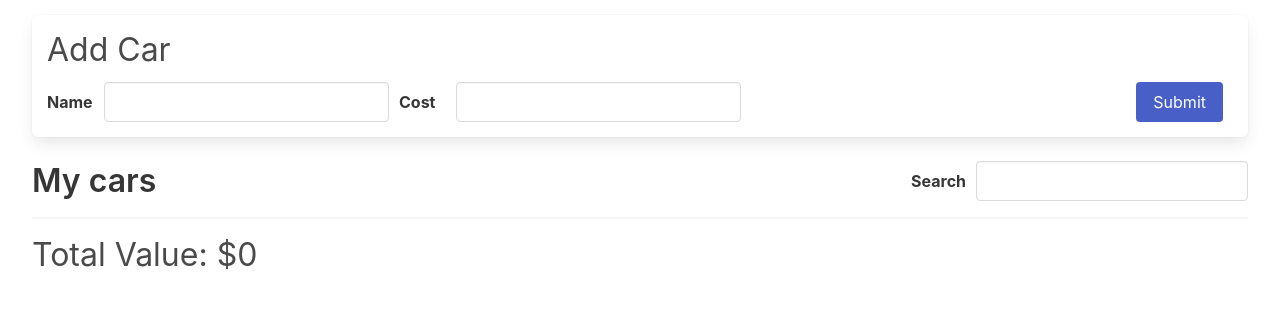
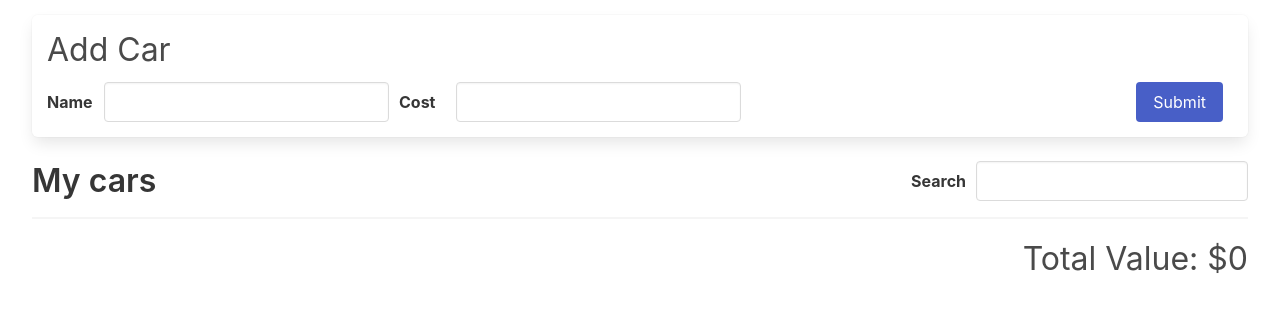
Before and after one commit to LJBL22/cars, a React (Vite) app: page / in a window 1280 px wide. Shown: the top 312 px of the page. Built offline with nearby package versions, Linux system fonts and the light colour scheme.

Commit message:
~U341 total cost by filter & reduce

```diff
--- a/src/components/CarValue.jsx
+++ b/src/components/CarValue.jsx
@@ -1,20 +1,25 @@
 import { useSelector } from 'react-redux';
 
 const CarValue = () => {
-  const totalCost = useSelector((state) => {
-    const data = state.cars.carList;
-    let total = 0;
-    data.map((car) => {
-      return (total += car.cost);
-    });
-    console.log(total);
-    return total;
-  });
-  return (
-    <div>
-      <h3 className='subtitle is-3'>Total Value: ${totalCost}</h3>
-    </div>
+  const totalCost = useSelector(
+    ({ cars: { searchTerm, carList } }) =>
+      carList
+        .filter((car) =>
+          car.name.toLowerCase().includes(searchTerm.toLowerCase())
+        )
+        .reduce((acc, car) => acc + car.cost, 0) // array.prototype.reduce() 將陣列累加縮減成一數/值
+    // let total = 0;
+    // for (let car of data) {
+    //   total += car.cost;
+    // }
+    // return total;
+
+    // my code
+    // // data.map((car) => {
+    // //   return (total += car.cost);
+    // // });
   );
+  return <div className='car-value'>Total Value: ${totalCost}</div>;
 };
 
 export default CarValue;
```
